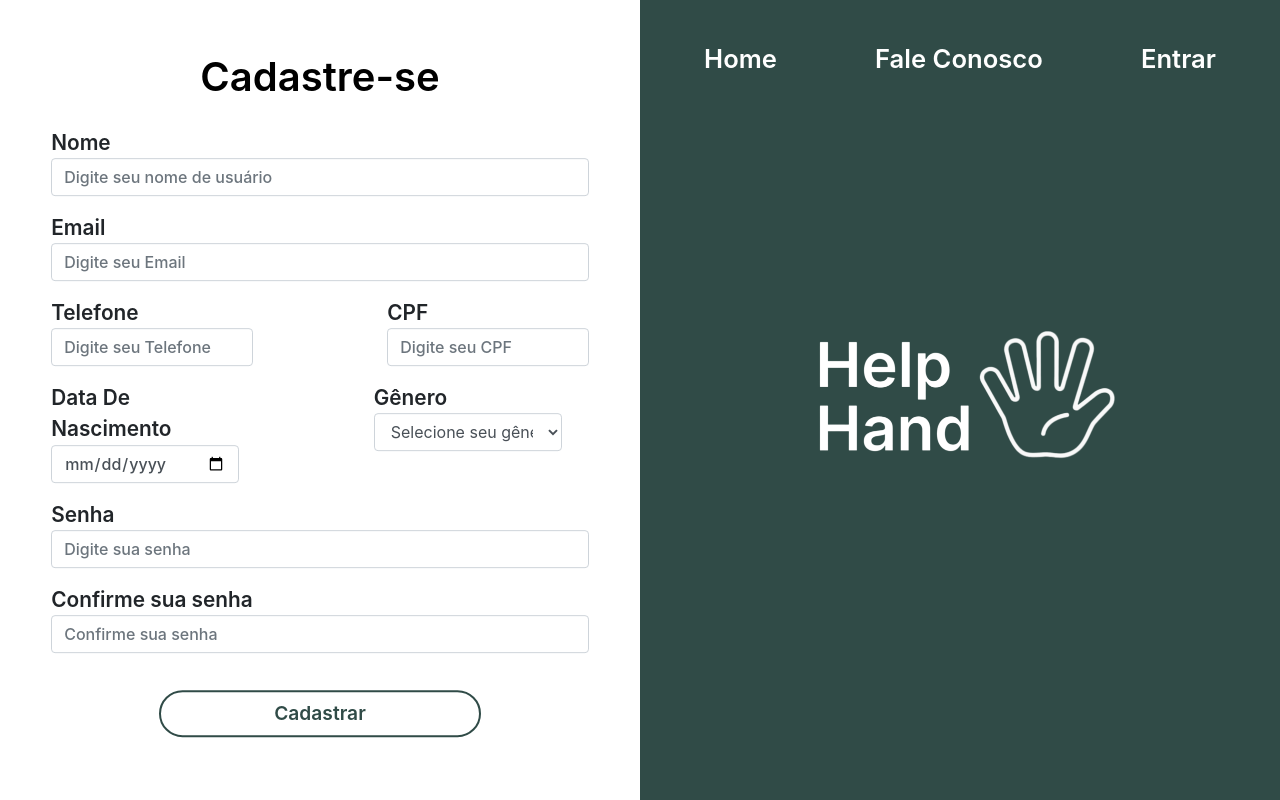
After one commit to JuanServelo/HelpHand, a PHP site: the page made by HelpHand/autônomo/cadastro.html in a window 1280 px wide. The commit adds this page. Run offline with PHP 8.4, Linux system fonts and the light colour scheme.

Commit message:
pág cadastro - autônomo

```diff
--- a/HelpHand/assets/css/Cadastrar.css
+++ b/HelpHand/assets/css/Cadastrar.css
@@ -1,67 +1,31 @@
+@import url('https://fonts.googleapis.com/css2?family=Inter:wght@100..900&display=swap');
+
 /* GERAL */
-html{
+html {
     font-family: "Inter";
+    /*
     font-optical-sizing: auto;
     font-weight: 600;
     font-style: normal;
     font-variation-settings:"slnt" 0;
+    */
 }
-.row{
+
+.row {
     margin: 0;
     padding: 0;
     height: 100vh;
 }
+
 /* CELULAR*/
 @media (max-width: 999px) {
-    .cadastro, .corpo {
-        width: 100%;
-        height: 100%;
+    #site {
         padding: 0;
         margin: 0;
-    }
-    /* logo */
-    .conj_text {
-        display: flex;
-        justify-content: space-between;
-        width: 50%;
+        width: 100%;
     }
 
-    .div_image {
-        display: flex;
-        margin-top: 5px;
-    }
-
-    .text_titulo {
-        font-size: 5vi;
-        color: white;
-    }
-    .text{
-        color: white;
-    }
-    /* Cadastro*/
-    .form_cadastro {
-        padding: 4vw;
-        display: grid;
-    }
-    .seletor_text, .bt_cadastrar {
-        width: 80vw;
-    }
-    .titulo_cad{
-        font-size: 8vi;
-        color: black;
-        display: flex;
-        justify-content: center;
-    }
-    /* IDS*/
-    #site{  /* principal div */
-        width: 100%;
-        height: 100%;
-        padding: 0;
-        margin: 0;
-        display: flex;
-        align-items: center;
-    }
-    #row{ /* row do site */
+    #row {
         display: flex;
         -ms-flex-wrap: wrap;
         flex-wrap: nowrap;
@@ -69,74 +33,227 @@ html{
         padding: 0;
         justify-content: flex-end;
     }
-    #div_HELP {
-        background-color: #304b47;
-        width: 100vw;
+
+    .header {
         display: flex;
         flex-direction: column-reverse;
-        align-items: center;
-        padding-bottom: 2vh;
+        background-color: #304b47;
+        height: 20vh;
+        width: 100%;
+        padding: 5% 0 0 0;
     }
-    #mao_img{
-        width: 12vw;
-        height: 7vh;
+
+    .header .div_image {
+        display: flex;
+        position: relative;
+        left: 50%;
+        transform: translateX(-50%);
+        bottom: 15%;
+        width: 35%;
     }
-    #botao{
+
+    .header .conj_text {
+        display: flex;
+        justify-content: center;
+        gap: 15px;
+        width: 100%;
+        position: relative;
+        left: 50%;
+        transform: translateX(-50%);
+        bottom: 9%;
+    }
+
+    .header .conj_text a {
+        font-size: 1.3rem;
+        font-weight: 600;
+    }
+
+    .header .conj_text a:focus {
         color: white;
-        background-color: #304b47;
-        width: 35vw;
-        border-radius: 25px;
-        font-size: 3vi;
-    }
-    #label{
-        font-size: 3vi;
-        margin: 0;
-    }
-}
-@media (min-width: 999px) {
-    /* logo */
-    .conj_text {
-        display: flex;
-        justify-content: space-around;
-        width: 100%;
-        margin-top: 2vh;
-        font-size: 2vi;
-    }
-    .col-lg-6 {
-        width: 100%;
-        height: 100%;
-    }
-    .div_image {
-        display: flex;
-        margin-top: 35%;
-        justify-content: center;
     }
 
     .text_titulo {
         font-size: 5vi;
         color: white;
     }
+
     .text{
         color: white;
     }
+
+    .content_cadastro {
+        position: relative;
+        left: 50%;
+        transform: translateX(-50%);
+    }
+
+    .cadastro {
+        width: 100%;
+        height: 100%;
+        padding: 0;
+        margin: 0;
+    }
+
+    .titulo_cad {
+        font-size: 8vi;
+        color: black;
+        display: flex;
+        justify-content: center;margin-top: 2.5%;
+    }
+
+    .form_cadastro {
+        display: grid;
+        position: relative;
+        left: 50%;
+        transform: translateX(-50%);
+        width: 90%;
+        height: 130vh;
+        padding: 4vw;
+    }
+
+    #label{
+        font-weight: 600;
+        font-size: 4vi;
+        margin: 0;
+    }
+
+    .form_cadastro input {
+        height: 55%;
+        font-weight: 500;
+    }
+
+    .form_cadastro label {
+        height: 0px;
+    }
+
+    .label_container input {
+        height: 55%;
+        font-weight: 500;
+    }
+
+    .label_container .inputs label {
+       height: 45px;
+    }
+
+    .label_container .segundo {
+        margin-top: 9%;
+    }
+
+    .seletor_text, .bt_cadastrar {
+        width: 80vw;
+    }
+
+    #botao{
+        color: white;
+        background-color: #304b47;
+        width: 80%;
+        height: 70%;
+        border-radius: 25px;
+        border: 2px solid #304b47;
+        margin: auto;
+        font-size: 1.5rem;
+        font-weight: 600;
+        transition: 0.3s;
+    }
+
+    #botao:focus {
+        transform: scale(1.1);
+        background-color: #304b47;
+        color: white;
+    }
+
+}
+@media (min-width: 999px) {
+    .conj_text {
+        display: flex;
+        justify-content: space-around;
+        width: 100%;
+        margin-top: 5vh;
+        font-size: 2vi;
+        font-weight: 600;
+    }
+
+    .conj_text a:hover {
+        color: white;
+    }
+
+    .col-lg-6 {
+        width: 100%;
+        height: 100%;
+    }
+
+    .div_image {
+        position: absolute;
+        top: 40%;
+        left: 50%;
+        transform: translateY(-50%);
+        transform: translateX(-50%);
+        width: 50%;
+    }
+
+    .div_image img {
+        width: 100%;
+    }
+
+    .text_titulo {
+        font-size: 5vi;
+        color: white;
+    }
+
+    .text{
+        color: white;
+    }
+
     /* Cadastro*/
+    .cadastro {
+        position: relative;
+        top: 50%;
+        transform: translateY(-50%);
+    }
+
+    .titulo_cad{
+        display: flex;
+        justify-content: center;
+        width: 50vW;
+        color: black;
+        font-size: 2.5rem;
+        font-weight: 600;
+        margin-bottom: 4%;
+    }
+
     .form_cadastro {
         padding: 0 4vw 0 4vw;
         display: grid;
         width: 50vw;
-        height: 100%;
     }
+
+    .form_cadastro input {
+        font-weight: 500;
+    }
+
+    .label_container {
+        display: flex;
+
+    }
+
+    .label_container .segundo {
+        margin-left: 25%;
+    }
+
+    .label_container .selecao {
+        width: 35%;
+    }
+
+    #label {
+        font-size: 1.3rem;
+        font-weight: 600;
+        margin: 0;
+    }
+
     .seletor_text, .bt_cadastrar {
         width: 80vw;
     }
-    .titulo_cad{
-        margin-top: 3vh;
-        font-size: 3vi;
-        color: black;
-        display: flex;
-        justify-content: center;
-        width: 50vW;
-    }
+
     #site{  /* principal div */
         width: 100%;
         height: 100%;
@@ -146,32 +263,37 @@ html{
         align-items: center;
         max-width: none;
     }
+
     #row{ /* row do site */
         display: flex;
         padding: 0;
     }
-    #div_HELP {
+
+    .header {
         background-color: #304b47;
-        width: 100vw;
+        width: 90vw;
         display: flex;
         flex-direction: column;
+    }
 
+    #botao {
+        background-color: white;
+        color: #304b47;
+        border: 2px solid #304b47;
+        width: 60%;
+        height: 60%;
+        border-radius: 25px;
+        margin: 4% auto;
+        font-size: 1.5vi;
+        font-weight: 600;
+        transition: 0.3s;
     }
-    #mao_img{
-        width: 18vw;
-        height: 23vh;
+
+    #botao:hover {
+        transform: scale(1.1);
+        background-color: #304b47;
+        color: white;
     }
-    #botao{
-        color: white;
-        background-color: #304b47;
-        width: 25vw;
-        border-radius: 25px;
-        font-size: 2vi;
-        margin-left: 20%;
-        border: solid #304b47;
-    }
-    #label{
-        font-size: 0.9vi;
-        margin: 0;
-    }
+
+
 }
--- /dev/null
+++ b/HelpHand/autônomo/cadastro.html
@@ -0,0 +1,72 @@
+<!DOCTYPE html>
+<html lang="pt-BR">
+<head>
+    <meta charset="UTF-8">
+    <meta name="viewport" content="width=device-width, initial-scale=1.0">
+    <link rel="stylesheet" href="https://maxcdn.bootstrapcdn.com/bootstrap/4.5.2/css/bootstrap.min.css">
+    <link rel="stylesheet" href="../assets/css/Cadastrar.css">
+    <title>HelpHand</title>
+</head>
+
+<body>
+    <div class="container" id="site">
+        <div class="row" id="row">
+            <div class="col-lg-6 p-0 content_cadastro">
+                <div class="cadastro">
+                    <h1 class="titulo_cad">Cadastre-se</h1>
+                    <form method="post" class="form_cadastro">
+
+                        <!--tinha um bglh de php aqui-->
+
+                        <label id="label">Nome</label>
+                        <input type="text" id="nome" name="nome" required class="form-control mb-3" placeholder="Digite seu nome de usuário">
+                        <label id="label">Email</label>
+                        <input type="text" id="Email" name="Email" required class="form-control mb-3" placeholder="Digite seu Email" pattern="[a-zA-Z0-9._%+-]+@[a-zA-Z0-9.-]+\.[a-zA-Z]{2,}" title="Digite um endereço de email válido">
+                        <div class="label_container">
+                            <div class="inputs">
+                                <label id="label">Telefone</label>
+                                <input type="text" id="Telefone" name="Telefone" required class="form-control mb-3" placeholder="Digite seu Telefone" pattern="^\d{2} \d{5}-\d{4}$" title="Digite um telefone: 99 99999-9999">
+                            </div>
+                            <div class="inputs segundo">
+                                <label id="label">CPF</label>
+                                <input type="text" id="CPF" name="CPF" required class="form-control mb-3" placeholder="Digite seu CPF" pattern="^\d{3}\.\d{3}\.\d{3}-\d{2}$" title="Digite um CPF: 123.456.789-10">
+                            </div>
+                        </div>
+                        <div class="label_container">
+                            <div class="inputs selecao">
+                                <label id="label">Data De Nascimento</label>
+                                <input type="date" id="data_nascimento" name="data_nascimento" required class="form-control mb-3" placeholder="Digite sua data de nascimento">
+                            </div>
+                            <div class="inputs segundo selecao">
+                                <label id="label">Gênero</label>
+                                <select id="genero" name="genero" required class="form-control mb-3">
+                                    <option value="" disabled selected>Selecione seu gênero</option>
+                                    <option value="Masculino">Masculino</option>
+                                    <option value="Feminino">Feminino</option>
+                                    <option value="Outros">Outros</option>
+                                </select>
+                            </div>
+                        </div>
+                        <label id="label">Senha</label>
+                        <input type="password" id="senha" name="senha" required class="form-control mb-3" placeholder="Digite sua senha" pattern="^(?=.*[a-z])(?=.*[A-Z])(?=.*\d)(?=.*[@$!%*?&#])[A-Za-z\d@$!%*?&#]{8,}$" title="A senha deve conter pelo menos 8 caracteres, incluindo uma letra maiúscula, uma letra minúscula, um número e um caractere especial">
+                        <label id="label">Confirme sua senha</label>
+                        <input type="password" id="senha_confirmacao" name="senha_confirmacao" required class="form-control mb-3" placeholder="Confirme sua senha" title="Confirme sua senha">
+                        <input type="submit" value="Cadastrar" id="botao">
+                    </form>
+                </div>
+            </div>
+
+            <div class="col-lg-6 header">
+                <div class="conj_text">
+                    <a href="usuario/index.php" class="text">Home</a>
+                    <a href="#" class="text">Fale Conosco</a>
+                    <a href="./login.php" class="text">Entrar</a>
+                </div>
+                <div class="div_image">
+                    <img class="w-100" src="../assets/img/logo_branca.png">
+                </div>
+            </div>
+        </div>
+    </div>
+</body>
+</html>
--- a/HelpHand/cadastro.php
+++ b/HelpHand/cadastro.php
@@ -5,7 +5,7 @@
     <meta charset="UTF-8">
     <meta name="viewport" content="width=device-width, initial-scale=1.0">
     <link rel="stylesheet" href="https://maxcdn.bootstrapcdn.com/bootstrap/4.5.2/css/bootstrap.min.css">
-    <link rel="stylesheet" href="assets/css/Cadastrar.css">
+    <link rel="stylesheet" href="../assets/css/Cadastrar.css">
     <title>HelpHand</title>
 </head>
 
```
Also changed, not shown: HelpHand/assets/css/cadastro.css (deleted, +0 -93 lines).
